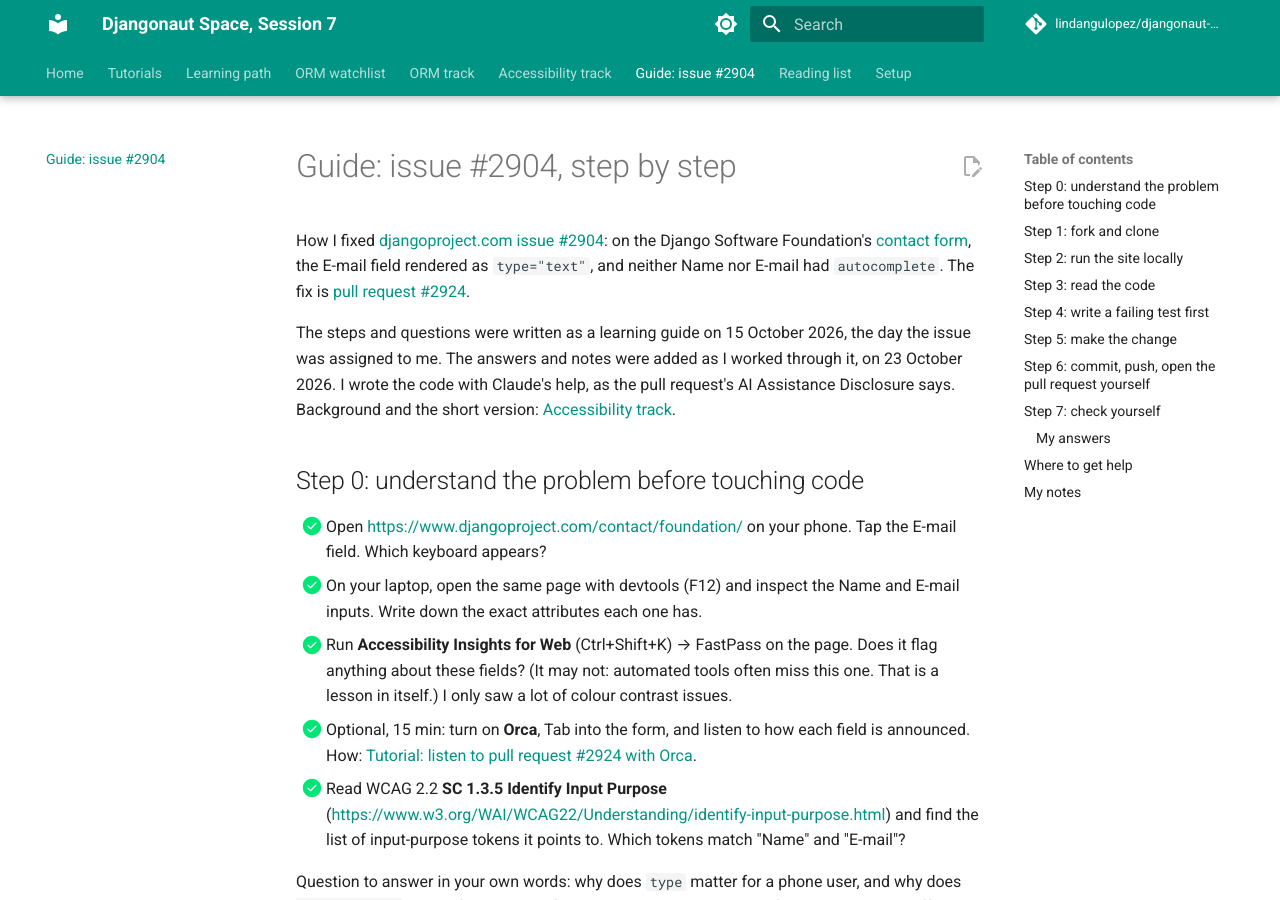
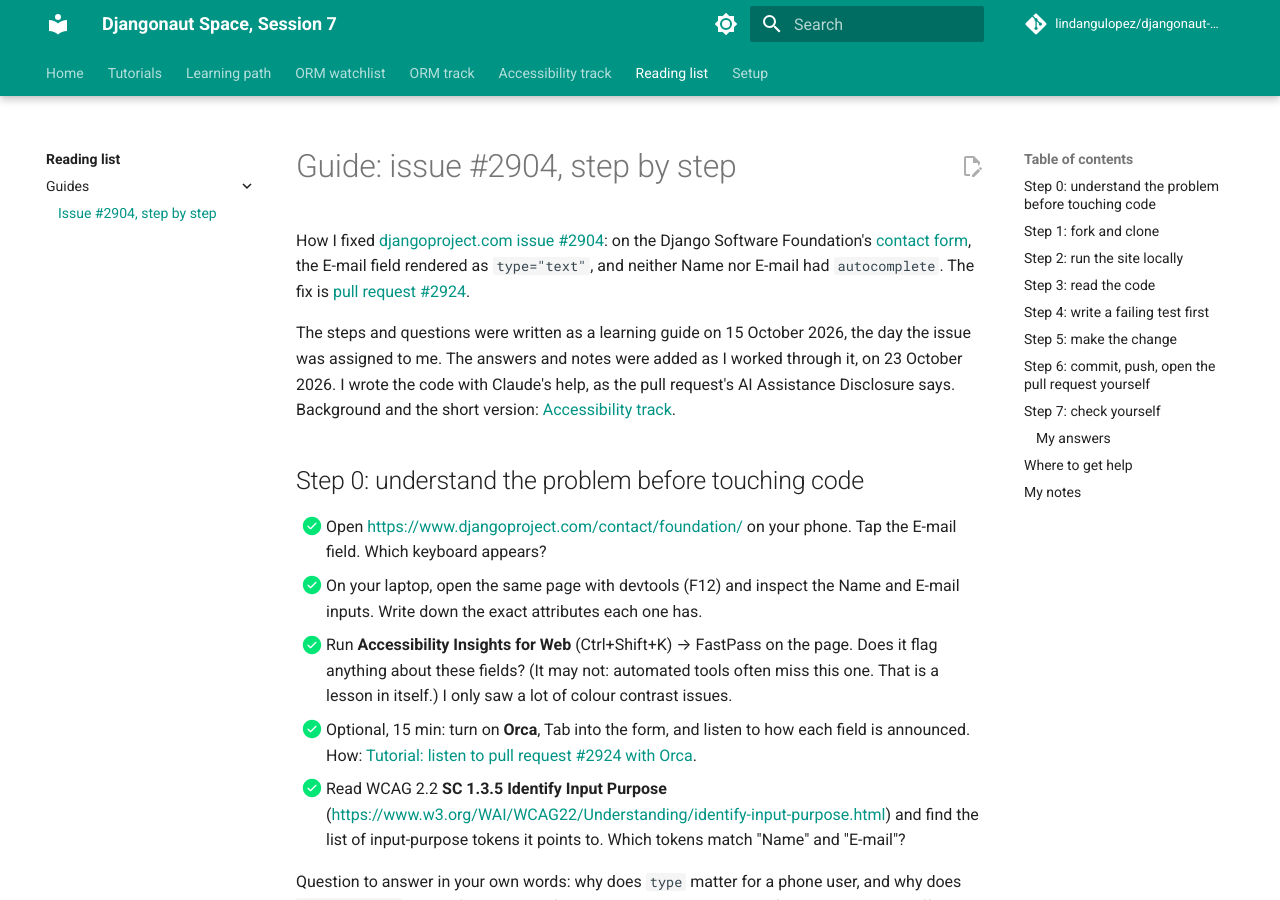
Before and after one commit to lindangulopez/djangonaut-session7, an MkDocs documentation site: the page built from docs/reading-list/guide-2904.md, in a window 1280 px wide and 900 px high. Built offline with MkDocs 1.6.1 and Material for MkDocs 9.7.7, drawn with Linux system fonts in a browser that asks for light colours; comment, search, counter and statistics services are not loaded.

Commit message:
Reading list: move the #2904 guide under it, with a Guides section
- docs/reading-list.md -> docs/reading-list/index.md (URL unchanged).
- docs/guide-2904.md -> docs/reading-list/guide-2904.md, now at
  /reading-list/guide-2904/.
- Guides section at the top of the reading list, and a Reading list >
  Guides section in the nav, for the guides still to come.
- /guide-2904/ redirects to the new address (mkdocs-redirects).

Co-Authored-By: Claude Opus 5.5 <noreply@anthropic.com>

```diff
--- a/docs/guide-2904.md
+++ b/docs/reading-list/guide-2904.md
@@ -2,14 +2,14 @@
 
 How I fixed [djangoproject.com issue #2904](https://github.com/django/djangoproject.com/issues/2904): on the Django Software Foundation's [contact form](https://www.djangoproject.com/contact/foundation/), the E-mail field rendered as `type="text"`, and neither Name nor E-mail had `autocomplete`. The fix is [pull request #2924](https://github.com/django/djangoproject.com/pull/2924).
 
-The steps and questions were written as a learning guide on 15 October 2026, the day the issue was assigned to me. The answers and notes were added as I worked through it, on 23 October 2026. I wrote the code with Claude's help, as the pull request's AI Assistance Disclosure says. Background and the short version: [Accessibility track](accessibility-track.md).
+The steps and questions were written as a learning guide on 15 October 2026, the day the issue was assigned to me. The answers and notes were added as I worked through it, on 23 October 2026. I wrote the code with Claude's help, as the pull request's AI Assistance Disclosure says. Background and the short version: [Accessibility track](../accessibility-track.md).
 
 ## Step 0: understand the problem before touching code
 
 - [x] Open <https://www.djangoproject.com/contact/foundation/> on your phone. Tap the E-mail field. Which keyboard appears?
 - [x] On your laptop, open the same page with devtools (F12) and inspect the Name and E-mail inputs. Write down the exact attributes each one has.
 - [x] Run **Accessibility Insights for Web** (Ctrl+Shift+K) → FastPass on the page. Does it flag anything about these fields? (It may not: automated tools often miss this one. That is a lesson in itself.) I only saw a lot of colour contrast issues.
-- [x] Optional, 15 min: turn on **Orca**, Tab into the form, and listen to how each field is announced. How: [Tutorial: listen to pull request #2924 with Orca](accessibility-track.md#tutorial-listen-to-pull-request-2924-with-orca-on-ubuntu-with-firefox).
+- [x] Optional, 15 min: turn on **Orca**, Tab into the form, and listen to how each field is announced. How: [Tutorial: listen to pull request #2924 with Orca](../accessibility-track.md#tutorial-listen-to-pull-request-2924-with-orca-on-ubuntu-with-firefox).
 - [x] Read WCAG 2.2 **SC 1.3.5 Identify Input Purpose** (<https://www.w3.org/WAI/WCAG22/Understanding/identify-input-purpose.html>) and find the list of input-purpose tokens it points to. Which tokens match "Name" and "E-mail"?
 
 Question to answer in your own words: why does `type` matter for a phone user, and why does `autocomplete` matter for someone for whom typing is slow or painful? These are two different problems.
--- a/mkdocs.yml
+++ b/mkdocs.yml
@@ -26,6 +26,7 @@ theme:
     - navigation.tabs
     - navigation.tabs.sticky
     - navigation.top
+    - navigation.indexes
     - navigation.instant
     - navigation.tracking
     - search.suggest
@@ -48,6 +49,9 @@ markdown_extensions:
 
 plugins:
   - search
+  - redirects:
+      redirect_maps:
+        guide-2904.md: reading-list/guide-2904.md
 
 nav:
   - Home: index.md
@@ -56,6 +60,8 @@ nav:
   - ORM watchlist: orm-watchlist.md
   - ORM track: orm-track.md
   - Accessibility track: accessibility-track.md
-  - "Guide: issue #2904": guide-2904.md
-  - Reading list: reading-list.md
+  - Reading list:
+      - reading-list/index.md
+      - Guides:
+          - "Issue #2904, step by step": reading-list/guide-2904.md
   - Setup: setup.md
--- a/requirements.txt
+++ b/requirements.txt
@@ -1,3 +1,4 @@
 mkdocs==1.6.1
 mkdocs-material==9.7.7
 pymdown-extensions==11.0.1
+mkdocs-redirects==1.2.2
```
Also changed, not shown: docs/accessibility-track.md (+1 -1 lines), docs/reading-list/index.md (renamed from docs/reading-list.md, +7 -1 lines).
